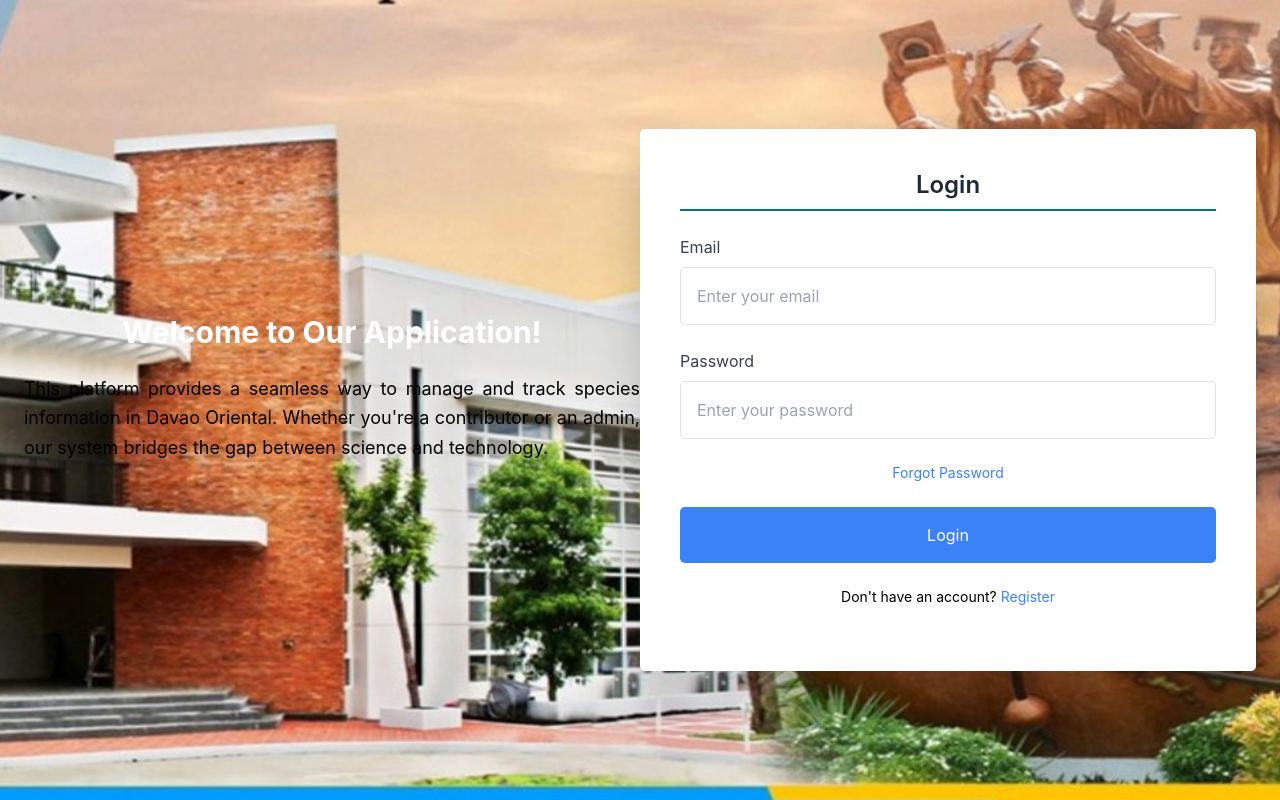
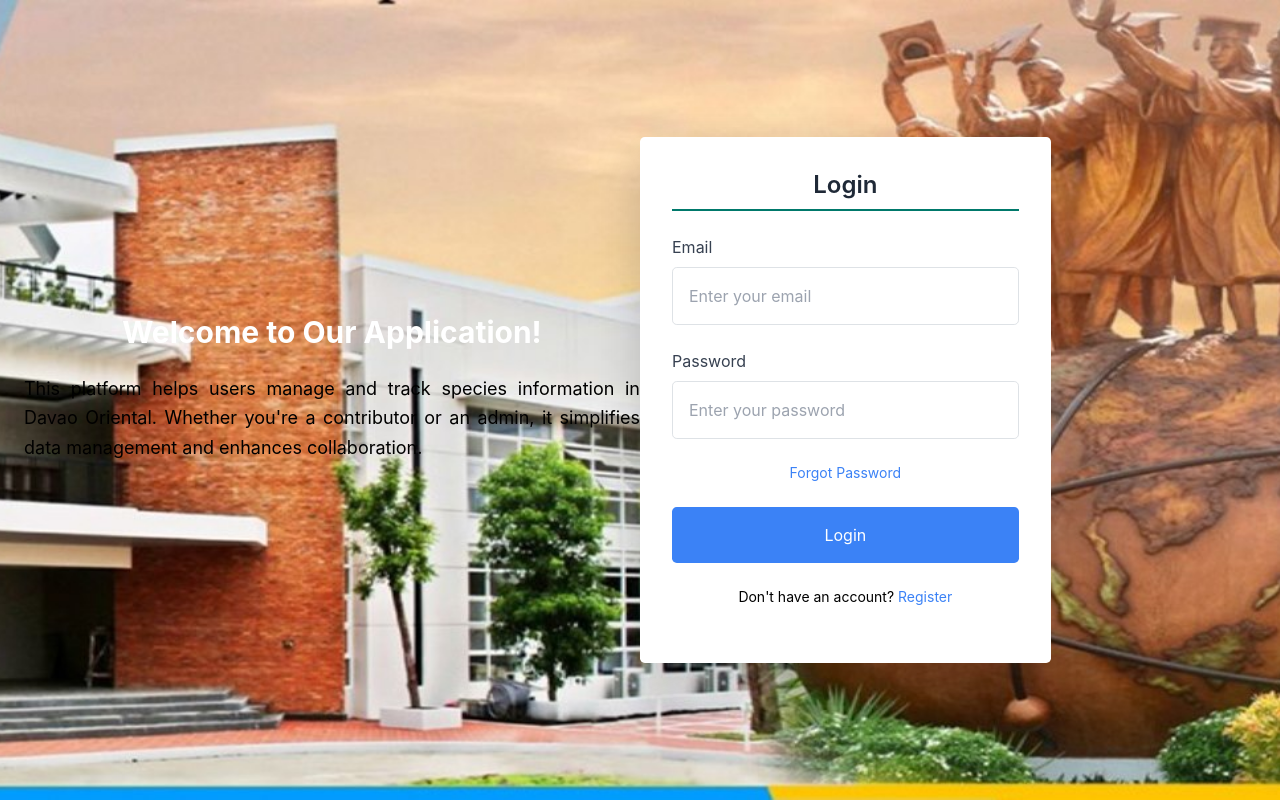
Before and after one commit to Miketzy/capstone2-client, a React (Create React App) app in the folder frontend-client2/: page / in a window 1280 px wide. Built offline with nearby package versions, Linux system fonts and the light colour scheme; a small style sheet from the web is missing.

Commit message:
login form update

```diff
--- a/frontend-client2/src/Components/Login-register-Form/Login-Form/Login.jsx
+++ b/frontend-client2/src/Components/Login-register-Form/Login-Form/Login.jsx
@@ -78,14 +78,14 @@ const Login = () => {
         <div className="lg:w-1/2 text-white text-center lg:text-left mb-8 lg:mb-0">
           <h3 className="text-3xl font-bold">Welcome to Our Application!</h3>
           <p className="mt-4 text-lg leading-relaxed">
-            This platform provides a seamless way to manage and track species
-            information in Davao Oriental. Whether you're a contributor or an
-            admin, our system bridges the gap between science and technology.
+            This platform helps users manage and track species information in
+            Davao Oriental. Whether you're a contributor or an admin, it
+            simplifies data management and enhances collaboration.
           </p>
         </div>
 
         {/* Login Form */}
-        <div className="bg-white p-10 rounded-lg shadow-lg w-full sm:w-3/4 md:w-2/3 lg:w-1/2">
+        <div className="bg-white p-8 rounded-lg shadow-lg w-full sm:w-3/4 md:w-2/3 lg:w-1/3">
           <h2 className="text-2xl font-semibold text-center text-gray-800 mb-6">
             Login
           </h2>
```
